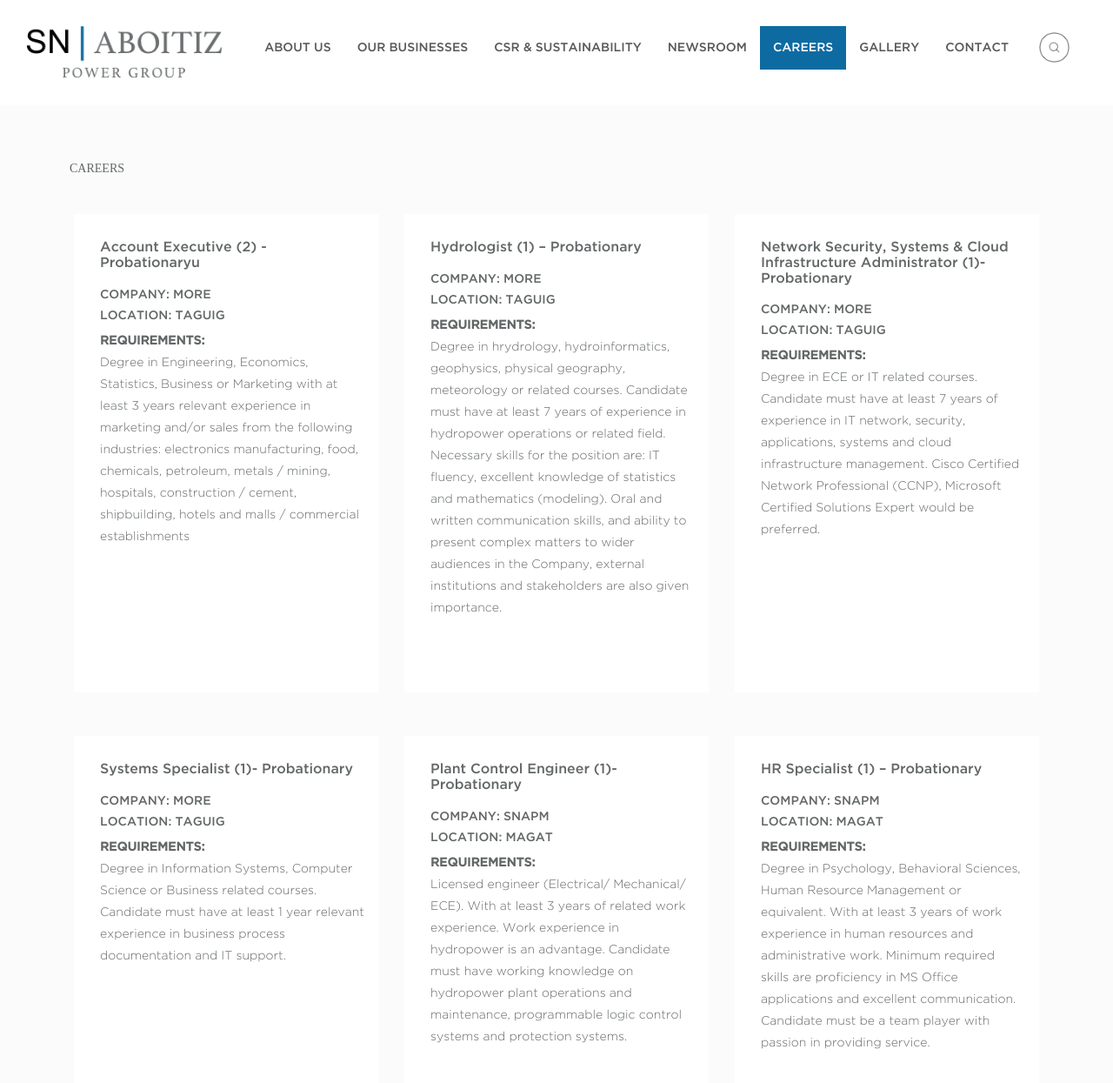
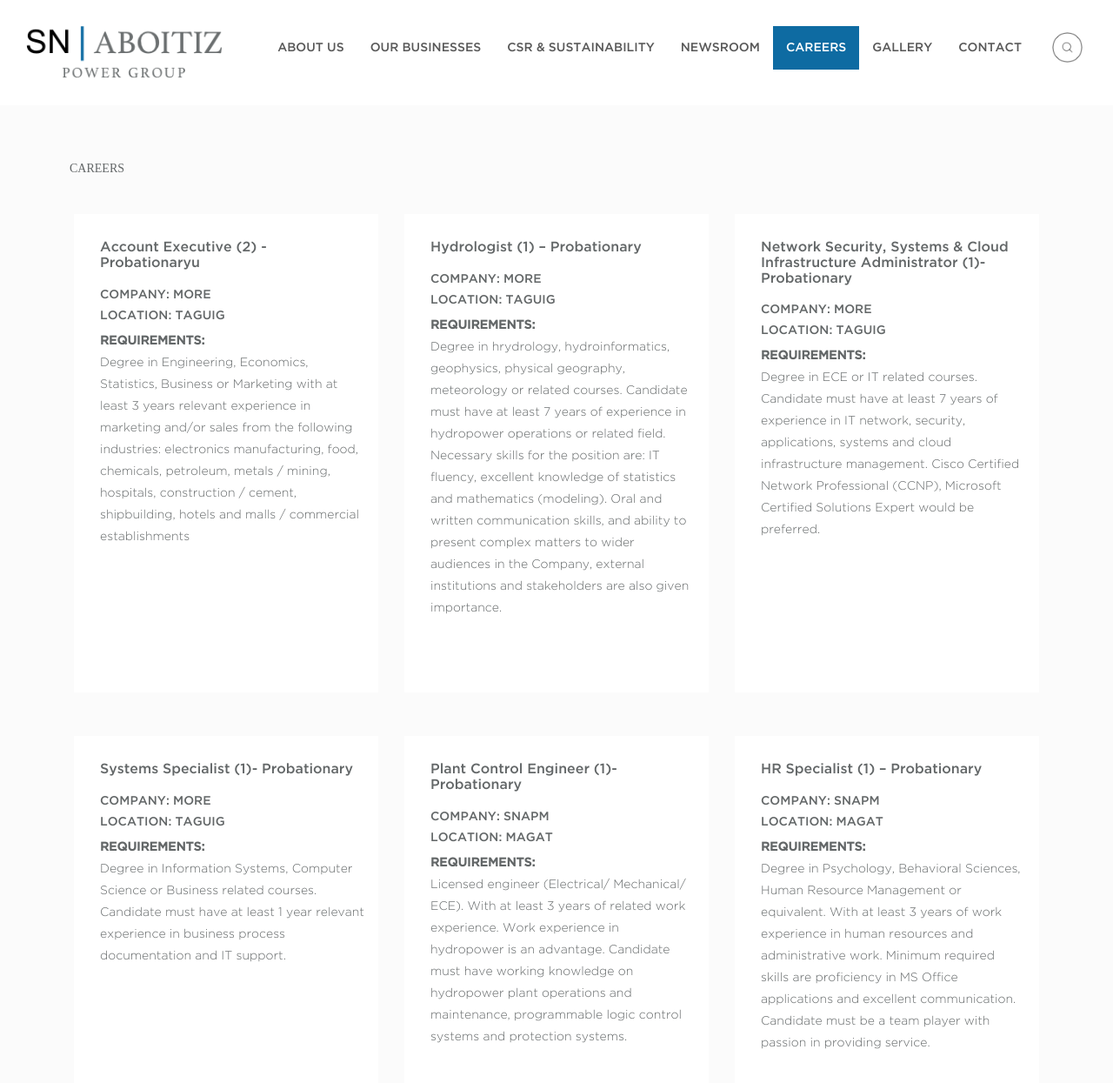
Before and after one commit to kristinavargas/snaboitiz.github.io, a Jekyll site: the page built from pages/careers.html, in a window 1280 px wide and 1400 px high. Shown: the top 1245 px of the window at 87% size. Built offline with Jekyll 4.4.1, drawn with Linux system fonts in a browser that asks for light colours; some web fonts are replaced.

Commit message:
Update navbar container padding

```diff
--- a/_sass/main.sass
+++ b/_sass/main.sass
@@ -67,7 +67,7 @@
             transition: all 300ms ease-in-out
             height: 60px
       .navbar-right
-        padding-right: 15px
+        padding: 0
         margin-right: 0
         .navbar-list
           padding: 15px 0
```
